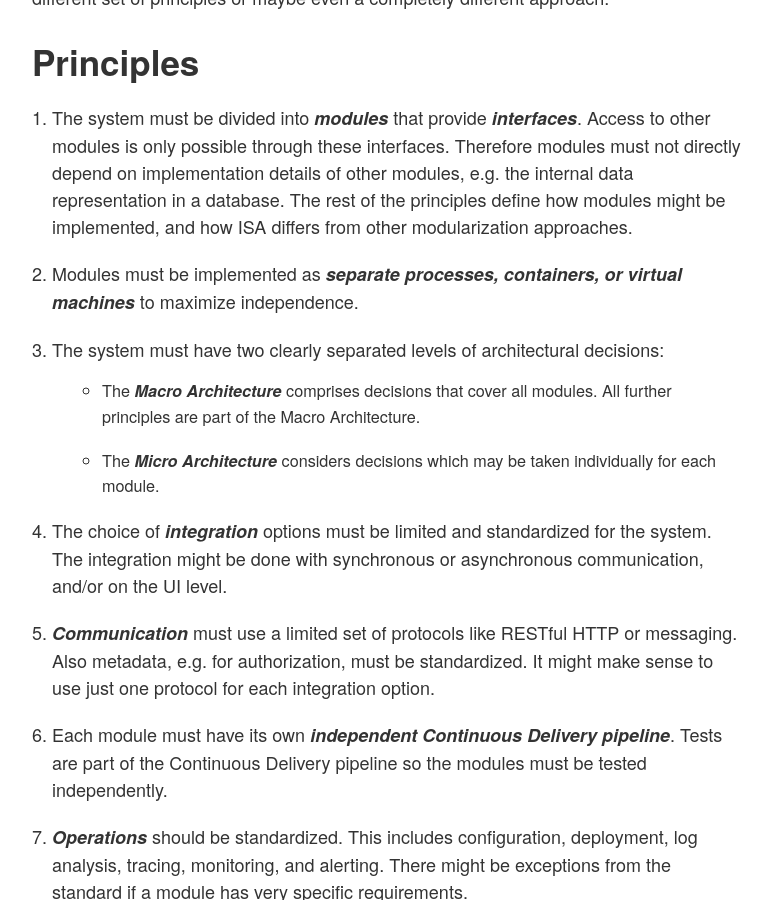
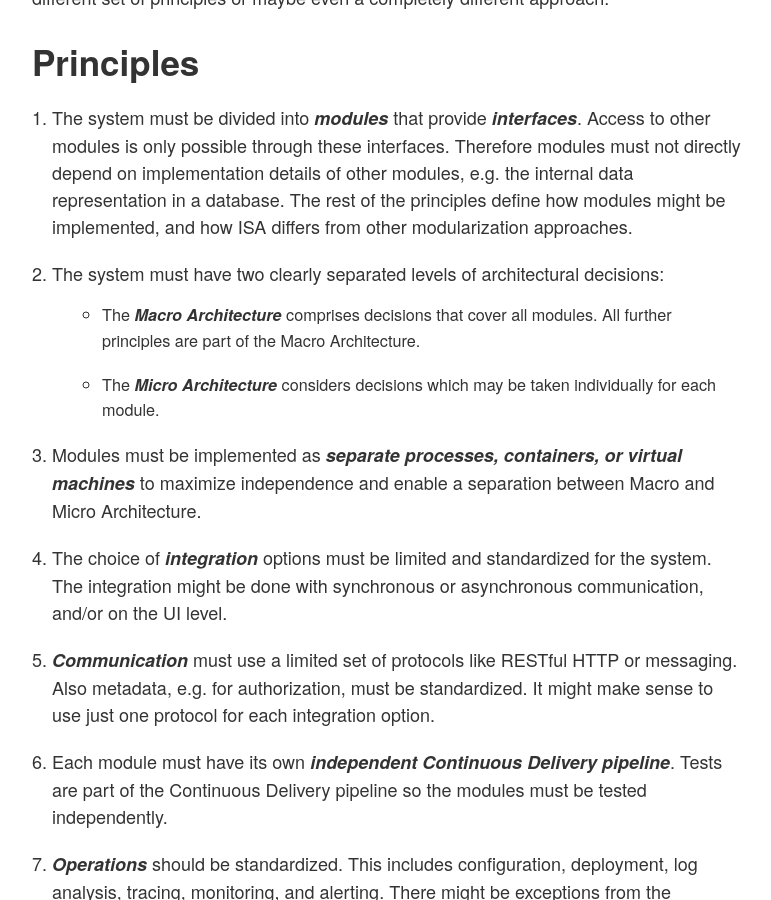
Before and after one commit to ISA-Principles/isa-principles.org, a Jekyll site: the page built from index.md, in a window 1280 px wide and 900 px high, scrolled down 1091 px. Shown: the whole window, without its empty margins (128-899 px from the left). Built offline with Jekyll 4.4.1, drawn with Linux system fonts in a browser that asks for light colours.

Commit message:
Reverse order for micro and macro / container
Fixes #18

```diff
--- a/index.md
+++ b/index.md
@@ -37,15 +37,16 @@ or maybe even a completely different approach.
 	modules might be implemented, and how ISA differs from other
 	modularization approaches.
 
-2. Modules must be implemented as *separate processes, containers, or
-    virtual machines* to maximize independence.
-
-3. The system must have two clearly separated levels of architectural decisions:
+2. The system must have two clearly separated levels of architectural decisions:
    - The *Macro Architecture* comprises decisions that cover all
    modules. All further principles are part of the Macro
    Architecture.
    - The *Micro Architecture* considers decisions which may be taken
    individually for each module.
+
+3. Modules must be implemented as *separate processes, containers, or
+    virtual machines* to maximize independence and enable a separation between
+    Macro and Micro Architecture.
 
 4. The choice of *integration* options must be limited and standardized
    for the system. The integration might be done with synchronous or
```
